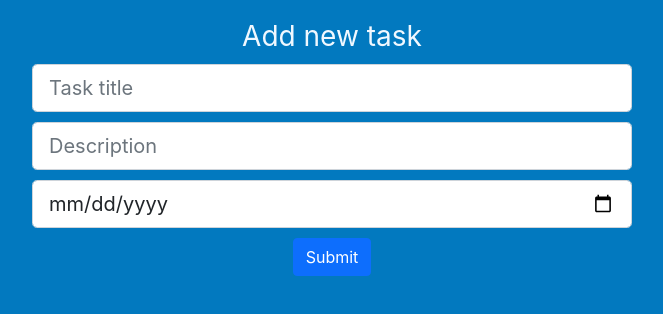
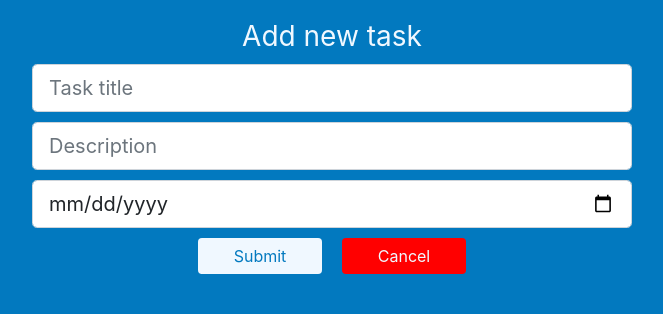
Before and after one commit to domcos223/to-do-reactjs, a React (Create React App) app: page /add in a window 1280 px wide. Shown: the top 314 px of the page, without its empty margins (308-971 px from the left). Built offline with nearby package versions, Linux system fonts and the light colour scheme.

Commit message:
simple changes

```diff
--- a/src/components/column.jsx
+++ b/src/components/column.jsx
@@ -49,7 +49,7 @@ export default class Column extends React.Component {
         <Container>
             <Title>{this.props.column.title}
             <Button
-             variant="primary" style={{float: "right"}}
+             variant="primary" size="small" style={{float: "right"}}
             >
             <Plus style={{backgroundColor: null}}/>
             </Button>
--- a/src/pages/Add.jsx
+++ b/src/pages/Add.jsx
@@ -19,7 +19,8 @@ export default class Add extends React.Component {
           <Form.Group id="taskdate">
               <Form.Control type="date" size="lg"/>
           </Form.Group>
-          <Button type="button" class="btn btn-outline-light">Submit</Button>
+          <a><Button id="submitBtn" type="button" class="btn-light btn-lg">Submit</Button></a>
+          <a><Button id="backBtn" type="button" class="btn btn-warning">Cancel</Button></a>
         </Form>
       </Container>
     );
--- a/src/styles/add.css
+++ b/src/styles/add.css
@@ -22,13 +22,35 @@ h1 {
     width: 600px;
     margin: 10px;
 }
-
+#submitBtn {
+    /* background-color: blueviolet !important;
+    border: #fff !important; */
+    min-width: 20% !important;
+    width: 20% !important;
+}
+#backBtn {
+    background-color: red !important;
+    color:aliceblue;
+    border: #fff !important;
+    min-width: 20% !important;
+    width: 20% !important;
+}
+#submitBtn {
+    background-color: aliceblue !important;
+    color:#0279bf;
+    border: #fff !important;
+    min-width: 20% !important;
+    width: 20% !important;
+}
+a {
+    margin: 10px;
+}
 
 body {
     margin: 0;
     font-family: -apple-system, BlinkMacSystemFont, 'Segoe UI', 'Roboto', 'Oxygen',
     'Ubuntu', 'Cantarell', 'Fira Sans', 'Droid Sans', 'Helvetica Neue',
-    sans-serif;
+    sans-serif !important;
   -webkit-font-smoothing: antialiased;
     background-color: #0279bf;
   }
```
